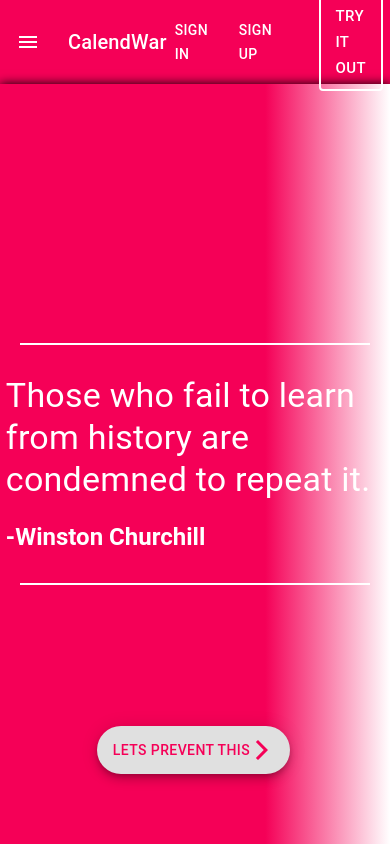
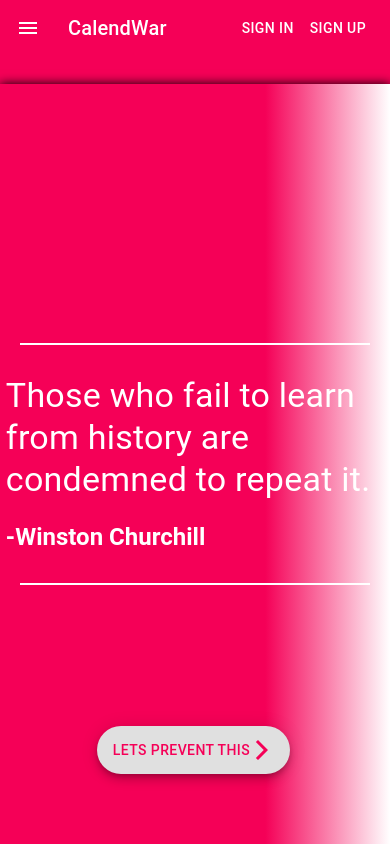
Before and after one commit to HackathonRepos/CalendWar, a React (Create React App) app: page / in a window 390 px wide. Built offline with nearby package versions, Linux system fonts and the light colour scheme.

Commit message:
Made navabr responsive on mobile and tablet

```diff
--- a/src/components/Navbar.jsx
+++ b/src/components/Navbar.jsx
@@ -39,14 +39,6 @@ function Navbar() {
           <Button color="inherit" href="/signup">
             Sign Up
           </Button>
-          <Button
-            variant="outlined"
-            href="/unauthenticated/calendar"
-            size={"large"}
-            className={classes.try}
-          >
-            Try It Out
-          </Button>
         </Toolbar>
       </AppBar>
       <SideDrawer isDrawerOpen={isDrawerOpen} toggleDrawer={toggleDrawer} />
--- a/src/screens/Unauthenticated/Homepage.jsx
+++ b/src/screens/Unauthenticated/Homepage.jsx
@@ -23,7 +23,7 @@ function Homepage() {
           className={classes.button}
           style={{ color: "rgba(245,0,87,1)" }}
           variant="extended"
-          href="/signin"
+          href="/unauthenticated/calendar"
         >
           Lets Prevent This
           <ArrowForwardIosIcon style={{ color: "rgba(245,0,87,1)" }} />
```
